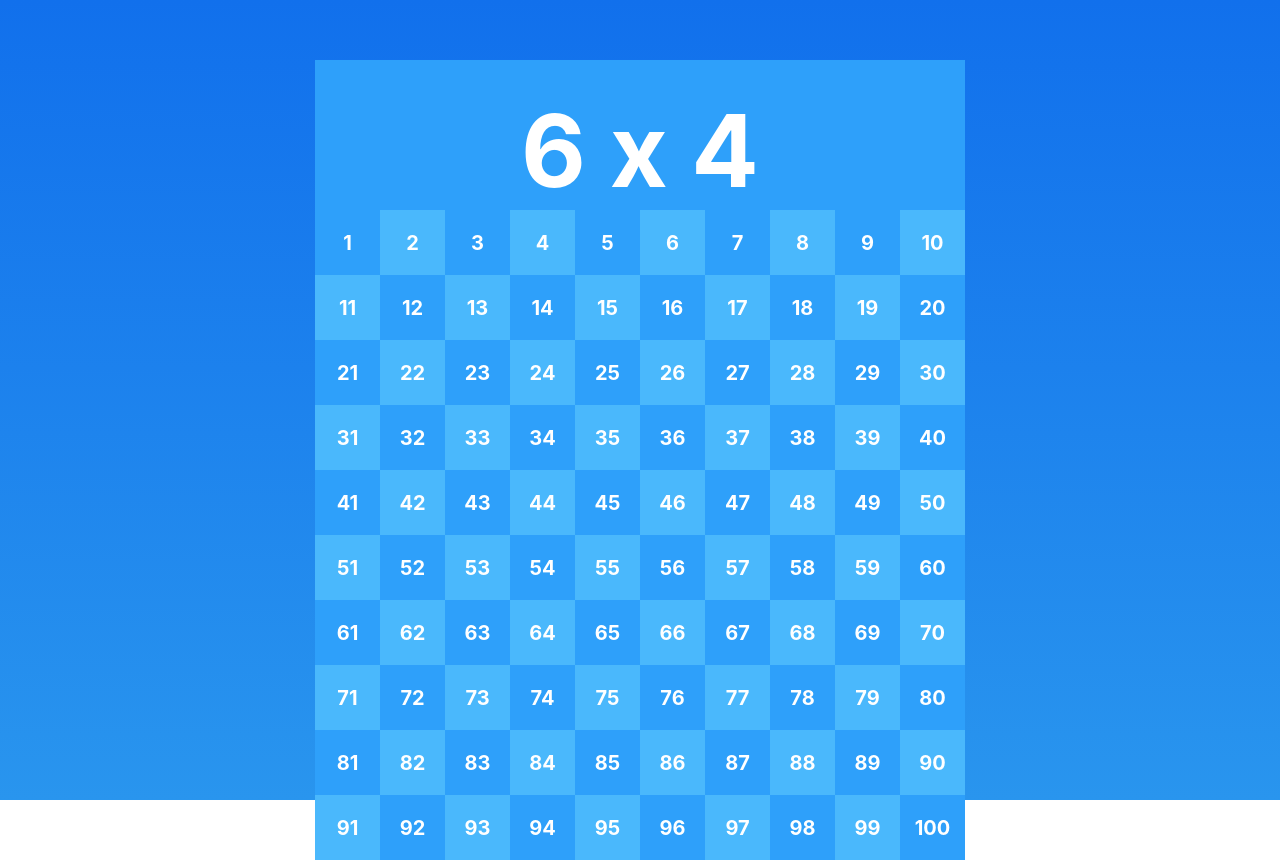
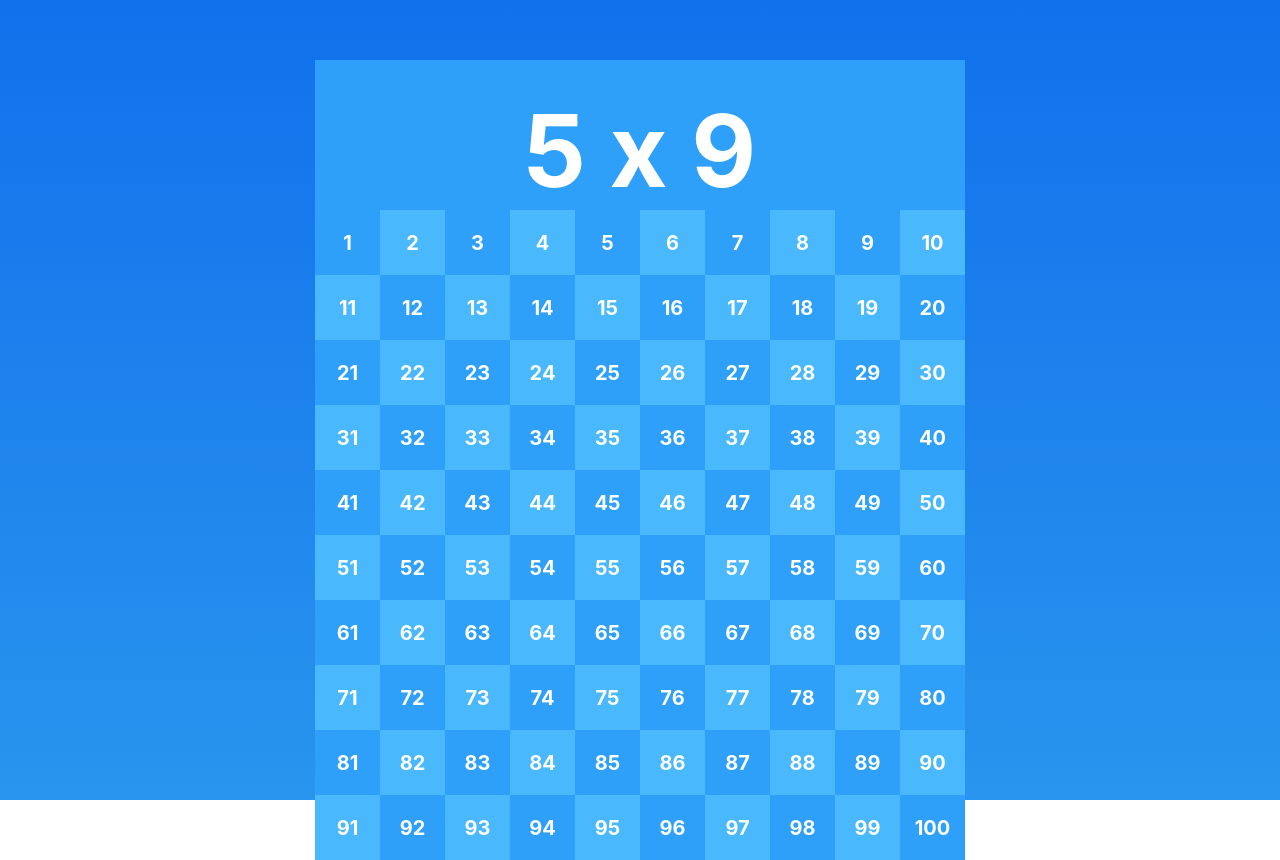
Before and after one commit to fluffyshark/quiz_wars_client, a React (Create React App) app: page /mathview in a window 1280 px wide. Built offline with nearby package versions, Linux system fonts and the light colour scheme.

Commit message:
Functionality - Implemented math problem generation and answer handling in MathView

```diff
--- a/src/pages/mathView/MathView.tsx
+++ b/src/pages/mathView/MathView.tsx
@@ -1,43 +1,53 @@
 import * as React from 'react';
+import { generateMathProblem } from './components/GenerateMathProblem';
+
 
 export interface IAppProps {
 }
 
 export default function MathView (props: IAppProps) {
 
+    const [mathProblem, setMathProblem] = React.useState<{answer: number; question: string}>({answer: 0, question: "0 x 0"})
+
+
+    // User clicking number buttons to answer math question, a new problem are generated regardless of correct or wrong.
+    function handleClick(index:number) {
+      if (index === mathProblem.answer) {
+        console.log("correct")
+      } else {
+        console.log("wrong")
+      }
+      setMathProblem(generateMathProblem())
+    }
+
+
 
     // Generating answer boxes
     const numberboxes = () => {
 
-        let array = Array.from({length: 100}, (e, i)=> i)
+      // Populate array with numbers from 1 to 100
+      let array = Array.from({length: 100}, (e, i)=> i)
 
-        return (
-            <>
-            {
-                array.map((box, i) => {
+      // Mapping out all numbers in array, styling them in a blue square
+      return ( <> { array.map((box, i) => { return (<div key={i} onClick={() => handleClick(i + 1)} className="mathView_answer_box_number" ><p>{i + 1}</p></div>) }) } </> )
 
-                    return (<div key={i} className="mathView_answer_box_number" ><p>{i + 1}</p></div>)
-
-                })
-            }
-            </>
-        )
+    } // En of numberboxes()
 
 
 
-    }
+    // Display the first math problem when the page load
+    React.useEffect(() => { setMathProblem(generateMathProblem()) }, [])
+
 
 
   return (
     <div className='mathView'>
       <div className="mathView_question">
-        <div className="mathView_question_box"><p>6 x 4</p></div>
+        <div className="mathView_question_box"><p>{mathProblem.question}</p></div>
       </div>
       <div className="mathView_answer">
         <div className="mathView_answer_box">
             {numberboxes()}
-
-
         </div>
       </div>
     </div>
--- /dev/null
+++ b/src/pages/mathView/components/GenerateMathProblem.ts
@@ -0,0 +1,14 @@
+export const generateMathProblem = () => {
+
+    const firstNr = Math.floor(Math.random() * (10 - 1 + 1) + 1)
+    const secondNr = Math.floor(Math.random() * (10 - 1 + 1) + 1)
+
+    const answer = firstNr * secondNr
+    const question = `${firstNr} x ${secondNr}`
+
+    let newMathProblem = {answer, question}
+    console.log(`FROM FUNCTION - The math is ${question} and the answer is ${answer}`)
+
+    return newMathProblem
+
+}
```
Also changed, not shown: src/pages/regionSelectView/RegionSelectView.tsx (+5 -2 lines).
